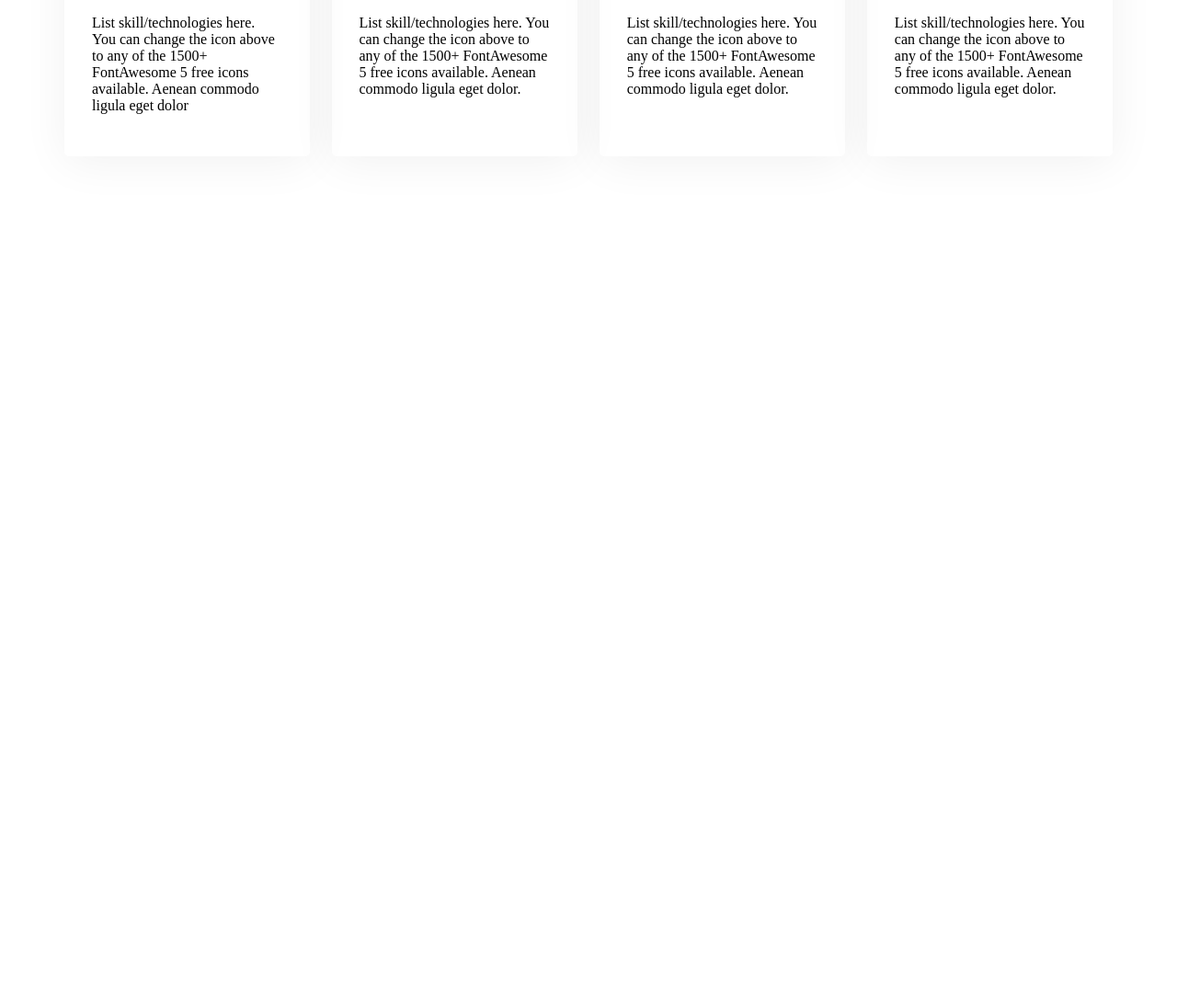
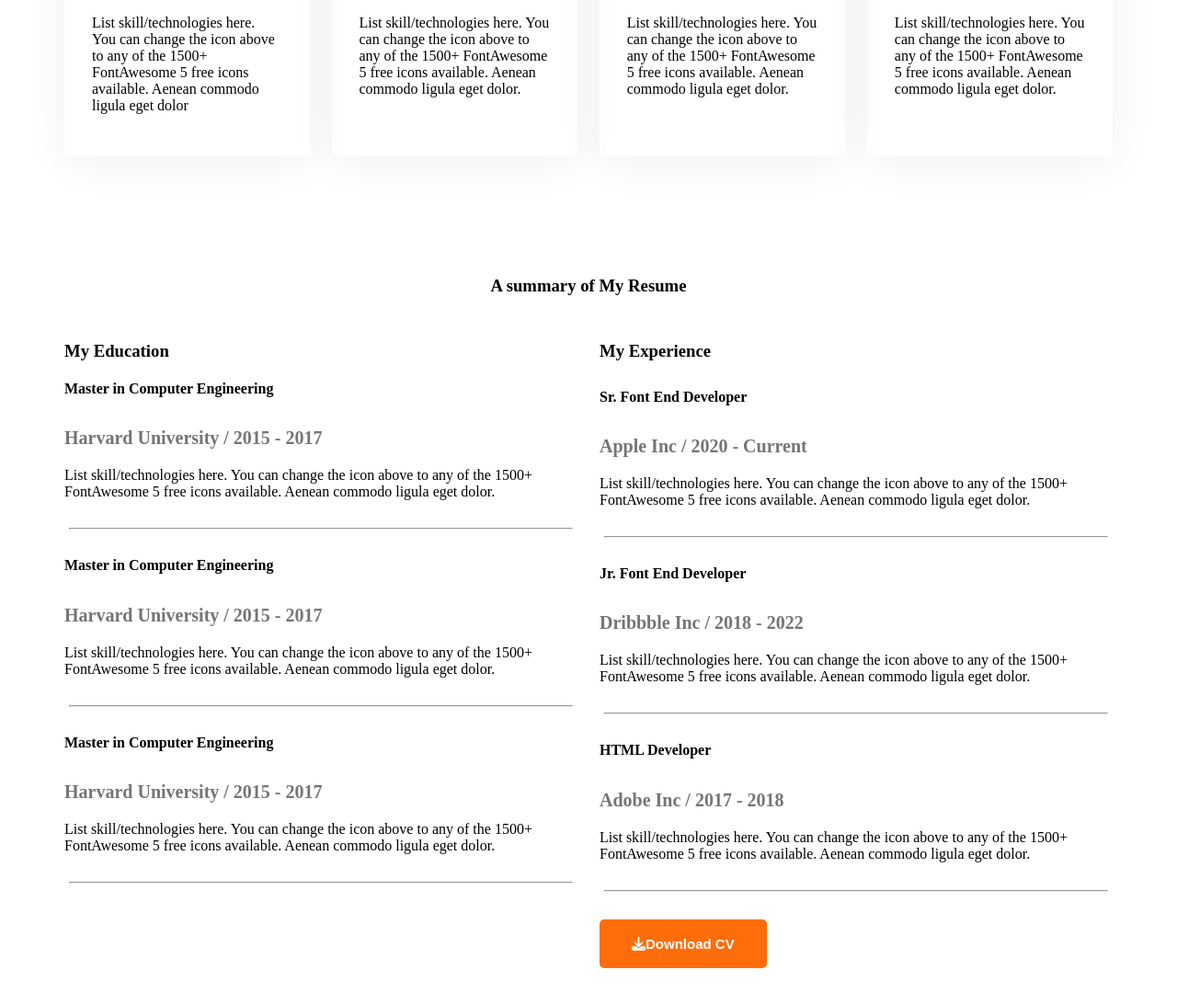
Before and after one commit to neela-47/developer-portfolio, a plain HTML site: page index.html in a window 1280 px wide. Shown: the part 1878-2970 px from the top of the page at 92% size. Before the commit the page ends 2178 px from the top, so only its background shows below. Drawn offline with Linux system fonts and the light colour scheme.

Commit message:
experience

```diff
--- a/index.html
+++ b/index.html
@@ -83,6 +83,51 @@
                 </div>
             </div>
         </section>
+        <section class="resume">
+            <h3 class="resume-title text-center">A summary of My Resume</h3>
+            <div class="resume-container">
+                <div class="resume-column">
+                    <h3 class="resume-column-title">My Education</h3>
+                    <div class="experience">
+                    <h4 class="experience-title">Master in Computer Engineering</h4>
+                    <h5 class="experience-subtitle">Harvard University / 2015 - 2017</h5>
+                    <div class="experience-description">List skill/technologies here. You can change the icon above to any of the 1500+ FontAwesome 5 free icons available. Aenean commodo ligula eget dolor.</div>
+                    </div><hr>
+                    <div class="experience">
+                        <h4 class="experience-title">Master in Computer Engineering</h4>
+                        <h5 class="experience-subtitle">Harvard University / 2015 - 2017</h5>
+                        <div class="experience-description">List skill/technologies here. You can change the icon above to any of the 1500+ FontAwesome 5 free icons available. Aenean commodo ligula eget dolor.</div>
+                        </div><hr>
+                        <div class="experience">
+                            <h4 class="experience-title">Master in Computer Engineering</h4>
+                            <h5 class="experience-subtitle">Harvard University / 2015 - 2017</h5>
+                            <div class="experience-description">List skill/technologies here. You can change the icon above to any of the 1500+ FontAwesome 5 free icons available. Aenean commodo ligula eget dolor.</div>
+                            </div><hr>
+                   </div>
+                   <div class="resume-column">
+                    <h3 class="resume-title">My Experience</h3>
+                    <div class="experience">
+                    <h4 class="experience-column-title">Sr. Font End Developer</h4>
+                    <h5 class="experience-subtitle">Apple Inc / 2020 - Current</h5>
+                    <div class="experience-description">List skill/technologies here. You can change the icon above to any of the 1500+ FontAwesome 5 free icons available. Aenean commodo ligula eget dolor.</div><hr>
+                    <div class="experience">
+                        <h4 class="experience-column-title">Jr. Font End Developer</h4>
+                        <h5 class="experience-subtitle">Dribbble Inc / 2018 - 2022</h5>
+                        <div class="experience-description">List skill/technologies here. You can change the icon above to any of the 1500+ FontAwesome 5 free icons available. Aenean commodo ligula eget dolor.</div><hr>
+                        <div class="experience">
+                            <h4 class="experience-column-title">HTML Developer</h4>
+                            <h5 class="experience-subtitle">Adobe Inc / 2017 - 2018</h5>
+                            <div class="experience-description">List skill/technologies here. You can change the icon above to any of the 1500+ FontAwesome 5 free icons available. Aenean commodo ligula eget dolor.</div><hr>
+                </div>
+
+                   </div>
+            </div>
+            <div class="download-cv">
+                <button class="btn-primary"><i class="fa-solid fa-download"></i>Download CV</button>
+            </div>
+
+
+        </section>
     </main>
     <footer></footer>
 </body>
--- a/styles/style.css
+++ b/styles/style.css
@@ -121,3 +121,27 @@ text-align: center;
     border-radius: 5px;
     box-shadow: 0px 6px 50px 0px rgba(0, 0, 0, 0.06);
 }
+/* resume style */
+.resume-title{
+    margin-bottom: 30px;
+}
+
+.resume-container{
+    display: flex;
+    gap: 24px;
+}
+.experience-description,{
+    color: #757575;
+}
+.experience-subtitle{
+    color: #757575;
+    font-size: 20px;
+    font-weight: 600;
+    margin-bottom: 20px;
+}
+.resume hr{
+    margin: 30px 5px;
+}
+.download-cv{
+    margin-top: 30px;
+}
```
